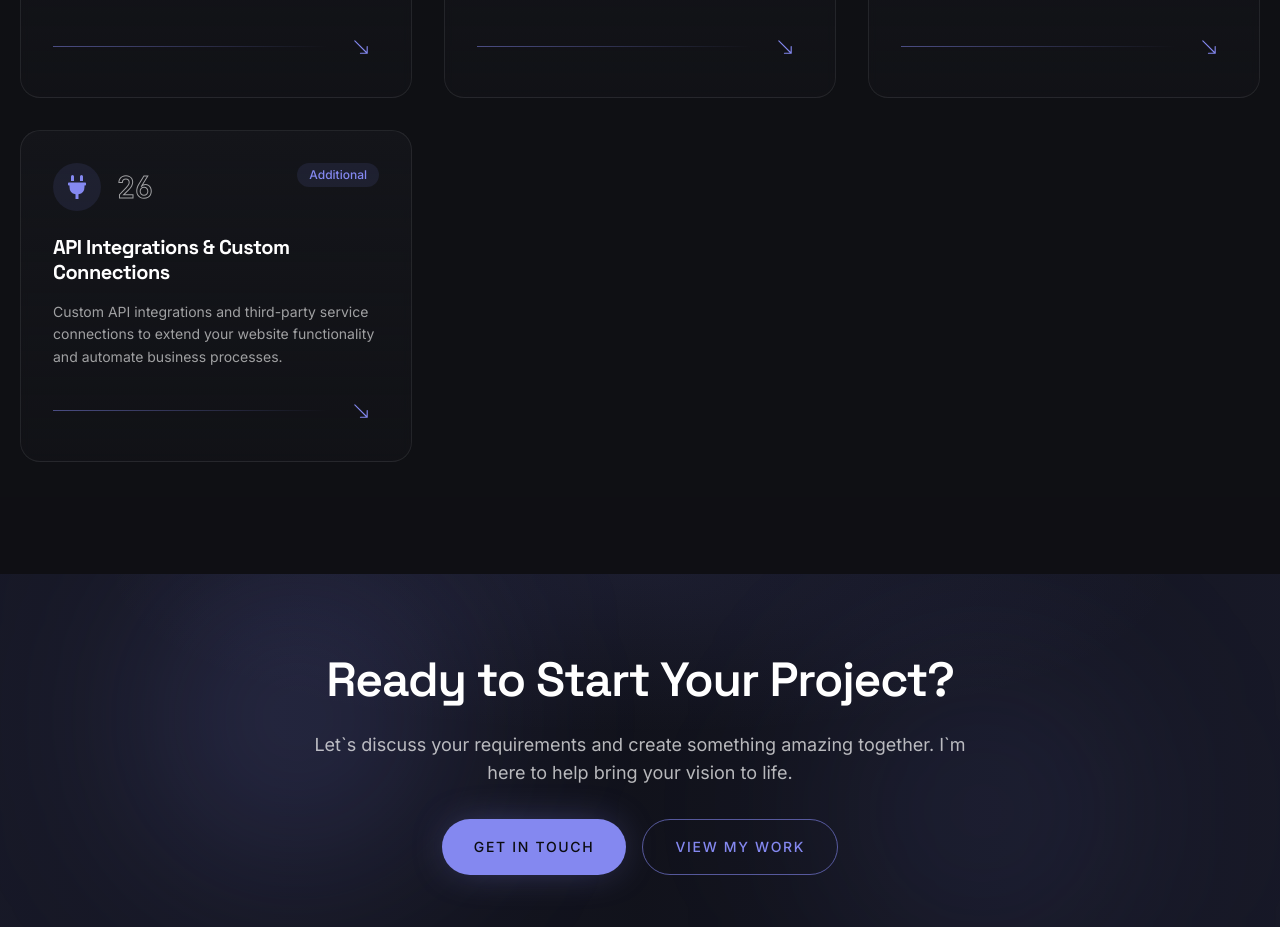
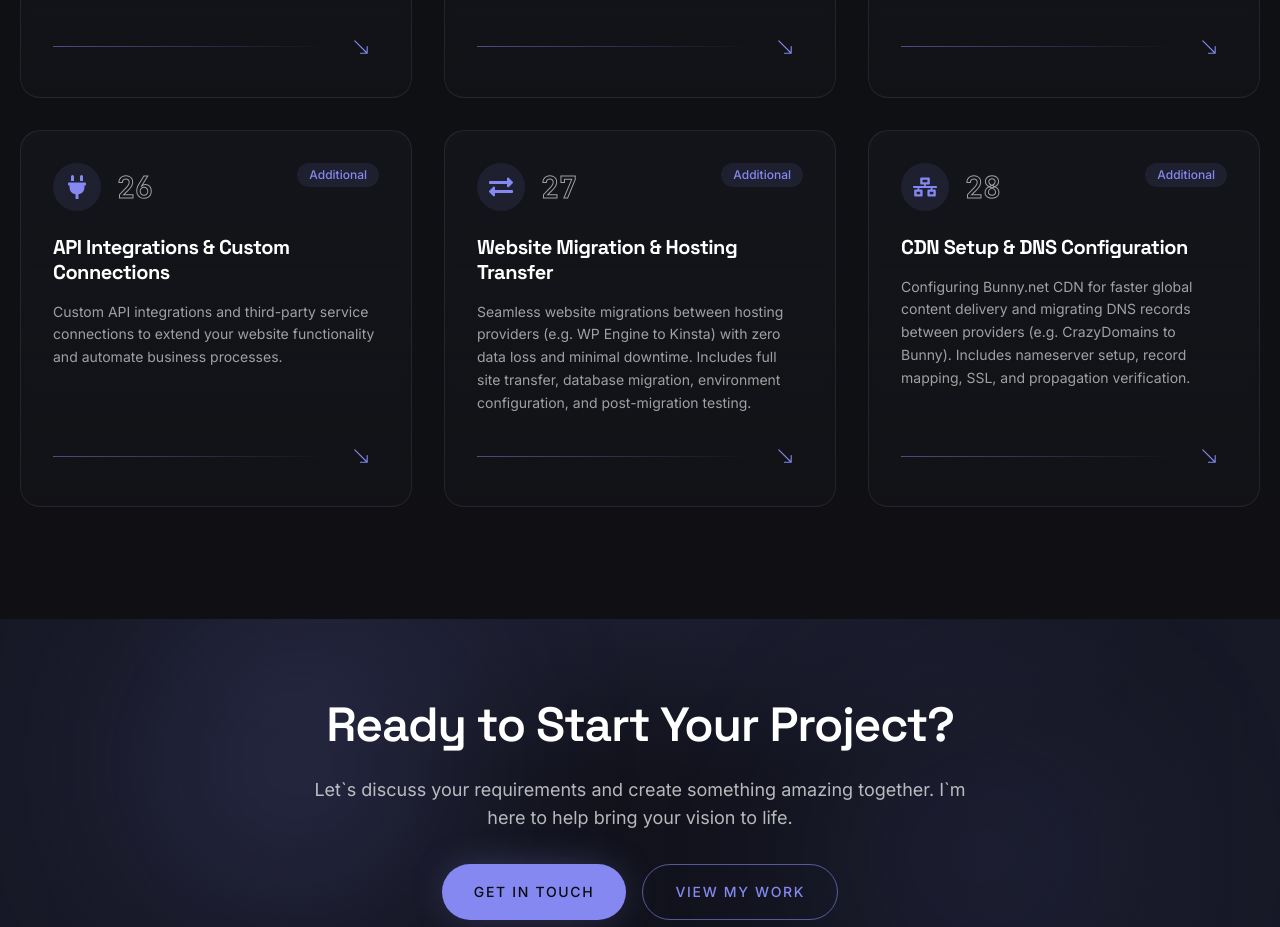
Before and after one commit to oizy404/portfolio, a Next.js app: page /services in a window 1280 px wide. Shown: the part 5600-6527 px from the top of the page. Built offline with nearby package versions, Linux system fonts and the light colour scheme.

Commit message:
add migration skill

```diff
--- a/app/resume/page.jsx
+++ b/app/resume/page.jsx
@@ -59,7 +59,7 @@ const about = {
   info: [
     { fieldName: "Full Name", fieldValue: "Mitz Mia Castillo", icon: <FaUser /> },
     { fieldName: "WhatsApp", fieldValue: "+63 9483 474 194", icon: <FaPhone /> },
-    { fieldName: "Experience", fieldValue: "3+ Years", icon: <FaBriefcase /> },
+    { fieldName: "Experience", fieldValue: "4+ Years", icon: <FaBriefcase /> },
     { fieldName: "Location", fieldValue: "Davao City, Philippines", icon: <FaMapMarkerAlt /> },
     { fieldName: "Email", fieldValue: "cmitzmia@gmail.com", icon: <FaEnvelope /> },
     { fieldName: "Languages", fieldValue: "English, Filipino", icon: <FaGlobe /> },
@@ -262,7 +262,7 @@ const Resume = () => {
               About <span className="text-accent">Me</span>
             </>
           }
-          subtitle="Passionate WordPress Developer with 3+ years of experience creating exceptional web solutions. Explore my journey, skills, and achievements."
+          subtitle="Passionate WordPress Developer with 4+ years of experience creating exceptional web solutions. Explore my journey, skills, and achievements."
         />
         <Reveal delay={0.1} className="mt-8 flex flex-col items-center justify-center gap-4 sm:flex-row">
           <Link href="/contact">
--- a/app/services/page.jsx
+++ b/app/services/page.jsx
@@ -20,6 +20,8 @@ import {
   FaDatabase,
   FaPlug,
   FaPalette,
+  FaExchangeAlt,
+  FaNetworkWired,
 } from "react-icons/fa";
 
 import { Button } from "@/components/ui/button";
@@ -245,6 +247,22 @@ const additionalServices = [
     icon: <FaPlug className="text-2xl" />,
     category: "Additional",
   },
+  {
+    num: "27",
+    title: "Website Migration & Hosting Transfer",
+    description:
+      "Seamless website migrations between hosting providers (e.g. WP Engine to Kinsta) with zero data loss and minimal downtime. Includes full site transfer, database migration, environment configuration, and post-migration testing.",
+    icon: <FaExchangeAlt className="text-2xl" />,
+    category: "Additional",
+  },
+  {
+    num: "28",
+    title: "CDN Setup & DNS Configuration",
+    description:
+      "Configuring Bunny.net CDN for faster global content delivery and migrating DNS records between providers (e.g. CrazyDomains to Bunny). Includes nameserver setup, record mapping, SSL, and propagation verification.",
+    icon: <FaNetworkWired className="text-2xl" />,
+    category: "Additional",
+  },
 ];
 
 // ---- Reusable service grid (replaces 4 copy-pasted grid blocks) -------------
--- a/app/work/page.jsx
+++ b/app/work/page.jsx
@@ -9,7 +9,7 @@ import { Swiper, SwiperSlide } from "swiper/react";
 import "swiper/css";
 
 import { BsEye, BsCode, BsCalendar3 } from "react-icons/bs";
-import { FaWordpress, FaLaravel, FaCss3Alt } from "react-icons/fa";
+import { FaWordpress, FaLaravel, FaCss3Alt, FaServer, FaCloud, FaNetworkWired } from "react-icons/fa";
 import { SiElementor, SiMysql, SiBootstrap, SiJquery } from "react-icons/si";
 
 import { Button } from "@/components/ui/button";
@@ -176,6 +176,32 @@ const projects = [
     live: "",
     github: "",
     duration: "1 day",
+    client: "Upwork Client",
+    year: "2025",
+  },
+  {
+    num: "07",
+    category: "Hosting Migration & DNS",
+    title: "WP Engine to Kinsta Migration with Bunny CDN",
+    description:
+      "Migrated Non WooCommerce WordPress sites and WooCommerce WordPress sites from WP Engine to Kinsta with zero data loss and minimal downtime, then configured Bunny.net CDN for faster global delivery and moved the DNS records from CrazyDomains to Bunny.",
+    features: [
+      "Full site and database migration from WP Engine to Kinsta",
+      "Environment configuration and post-migration testing",
+      "Bunny.net CDN setup for global content delivery",
+      "DNS migration from CrazyDomains to Bunny",
+      "Nameserver, SSL, and propagation verification",
+    ],
+    stack: [
+      { name: "WordPress", icon: <FaWordpress /> },
+      { name: "Kinsta", icon: <FaServer /> },
+      { name: "Bunny CDN", icon: <FaCloud /> },
+      { name: "DNS", icon: <FaNetworkWired /> },
+    ],
+    image: "/assets/work/site-migration_1.png",
+    live: "",
+    github: "",
+    duration: "1 week",
     client: "Upwork Client",
     year: "2025",
   },
```
Also changed, not shown: .claude/settings.json (added), public/assets/work/site-migration_1.png (added).
